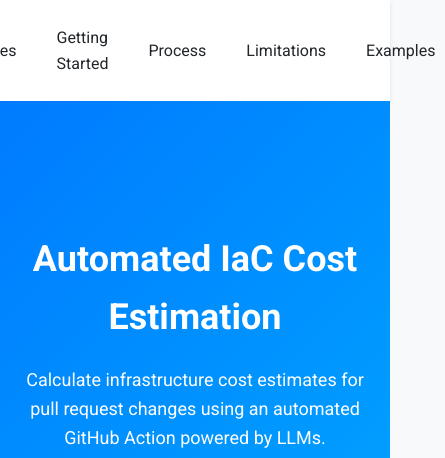
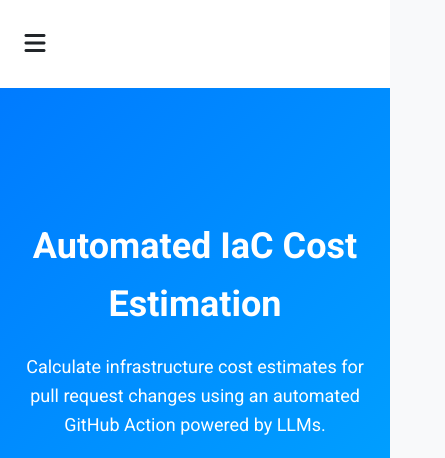
Before and after one commit to linfieldlabs/IAC-cost-agent, a website: page docs/index.html in a window 390 px wide. Shown: the top 458 px of the page, 445 px wide, since content can reach past the window. Drawn offline with Linux system fonts and the light colour scheme.

Commit message:
make the pages navbar responsive

```diff
--- a/docs/index.html
+++ b/docs/index.html
@@ -63,6 +63,28 @@
             }
             .navbar a:hover {
                 color: var(--primary-color);
+            }
+            /* Add these new styles for mobile menu */
+            .menu-toggle {
+                display: none;
+                font-size: 24px;
+                cursor: pointer;
+                padding: 5px;
+            }
+            @media (max-width: 768px) {
+                .menu-toggle {
+                    display: block;
+                }
+                .navbar {
+                    display: none;
+                    flex-direction: column;
+                    width: 100%;
+                    text-align: center;
+                    padding: 10px 0;
+                }
+                .navbar.active {
+                    display: flex;
+                }
             }
             /* Hero Section */
             .hero {
@@ -192,12 +214,17 @@
     </head>
     <body>
         <header>
-            <div class="container navbar">
-                <a href="#features">Features</a>
-                <a href="#getting-started">Getting Started</a>
-                <a href="#process">Process</a>
-                <a href="#limitations">Limitations</a>
-                <a href="#examples">Examples</a>
+            <div class="container">
+                <div class="menu-toggle" onclick="toggleMenu()">
+                    <i class="fas fa-bars"></i>
+                </div>
+                <nav class="navbar">
+                    <a href="#features">Features</a>
+                    <a href="#getting-started">Getting Started</a>
+                    <a href="#process">Process</a>
+                    <a href="#limitations">Limitations</a>
+                    <a href="#examples">Examples</a>
+                </nav>
             </div>
         </header>
 
@@ -396,5 +423,12 @@ jobs:
                 </p>
             </div>
         </footer>
+
+        <script>
+            function toggleMenu() {
+                const navbar = document.querySelector(".navbar")
+                navbar.classList.toggle("active")
+            }
+        </script>
     </body>
 </html>
```
